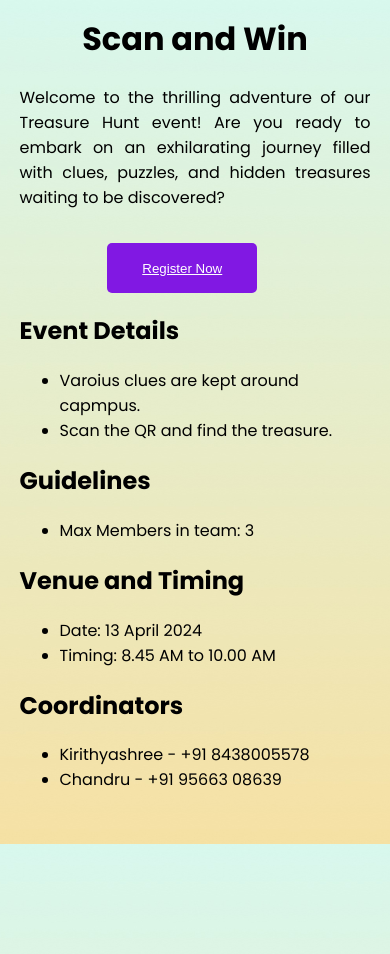
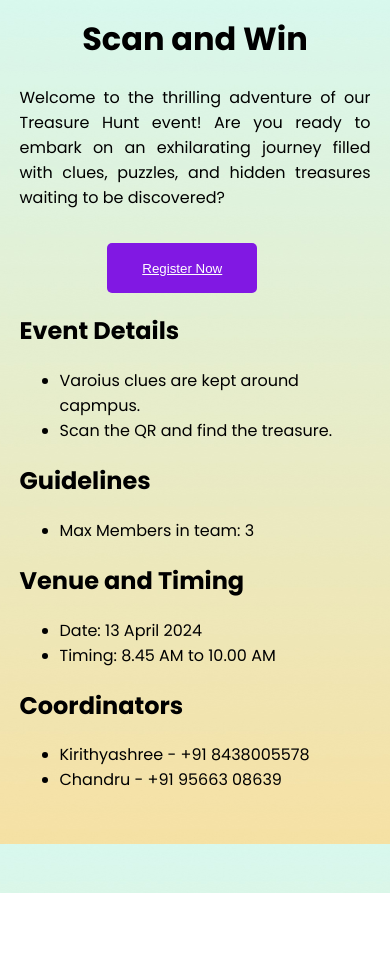
Before and after one commit to Karthick1242004/Cognissance, a React (Create React App) app: page /scan in a window 390 px wide. Shown: the top 954 px of the page. After the commit the page ends 893 px from the top, so only its background shows below. Built offline with nearby package versions, Linux system fonts and the light colour scheme; a web font is replaced by a local one.

Commit message:
Update Event.module.css

```diff
--- a/src/components/Eventlist/Event.module.css
+++ b/src/components/Eventlist/Event.module.css
@@ -160,7 +160,7 @@ span{
     text-align: justify;
   }
   .func1{
-    height: 120vh;
+    height: 103vh;
   }
   .box{
     background-color: transparent;
```
